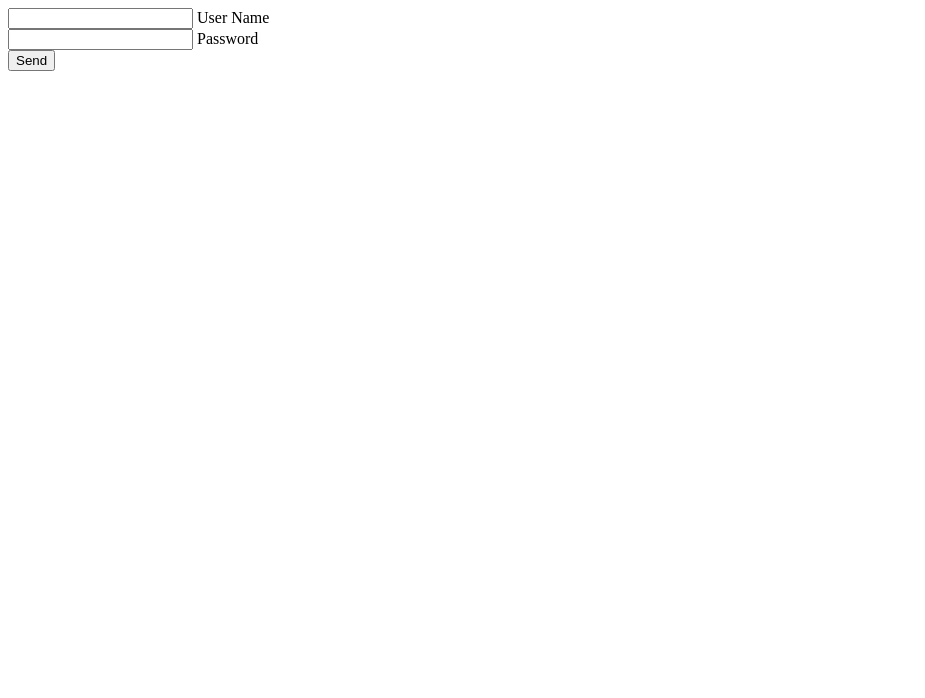
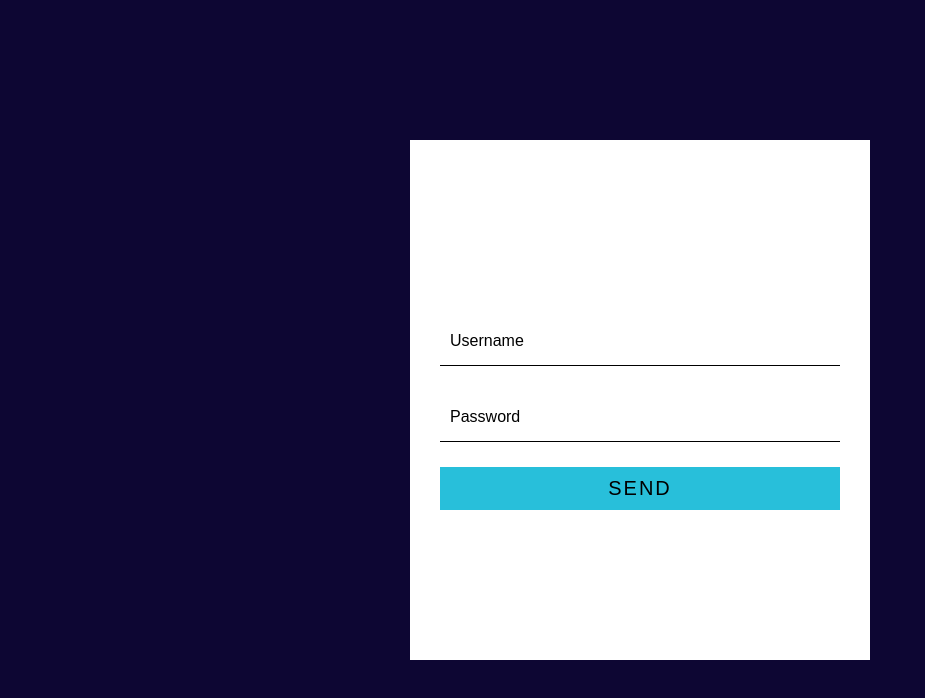
Before and after one commit to Theryx/webCifar_animated_form, a plain HTML site: page index.html in a window 1280 px wide. Shown: the whole page, without its empty margins (0-925 px from the left). Drawn offline with Linux system fonts and the light colour scheme.

Commit message:
Style done

```diff
--- a/index.html
+++ b/index.html
@@ -3,7 +3,7 @@
 <head>
     <meta charset="UTF-8">
     <meta name="viewport" content="width=device-width, initial-scale=1.0">
-
+    <link rel="stylesheet" href="style.css">
     <title>Login form</title>
 </head>
 <body>
@@ -12,7 +12,7 @@
             <form>
                 <div class="field">
                     <input type="text" id="name">
-                    <label for="name">User Name</label>
+                    <label for="name">Username</label>
                     <span class="border"></span>
                 </div>
                 <div class="field">
@@ -24,5 +24,6 @@
             </form>
         </div>
     </div>
+    <script src="app.js"></script>
 </body>
 </html>
--- a/style.css
+++ b/style.css
@@ -1,4 +1,78 @@
+@import url(https://fonts.googleapis.com/css2?family=Montserrat:wght@100&display=swap);
 
 body{
-    font-family: 'Segoe UI', Tahoma, Geneva, Verdana, sans-serif;
+    font-family: 'Monserrat', sans-serif;
 }
+
+*{
+    padding: 0;
+    margin: 0;
+}
+
+.container{
+    height: 100vh;
+    width: 100%;
+    display: flex;
+    justify-content: center;
+    align-items: center;
+    background-color: rgb(13,6,51);
+}
+
+form{
+    width: 400px;
+    background-color: white;
+    padding: 150px 30px;
+}
+input{
+    height: 30px;
+    width: 100%;
+    border: none;
+    padding: 10px;
+    border-bottom: .5px solid black;
+    transition: 1s ease all;
+}
+
+.field{
+    position: relative;
+    display: flex;
+    justify-content: center;
+    align-items: center;
+    margin: 25px 0;
+}
+.border{
+    position: absolute;
+    bottom: 0px;
+    left: 0px;
+    width: 100%;
+    transform: scale(0);
+    transform-origin: center;
+    height: 3px;
+    background-color: rgb(2, 224, 213);
+    transition: .4s ease-in-out all;
+}
+
+label{
+    position: absolute;
+    left: 10px;
+    transition: .5s ease all;
+}
+input:focus{
+    outline:0;
+}
+
+button{
+    padding: 10px 35px;
+    width: 100%;
+    background-color: rgb(40, 191, 218);
+    border: none;
+    font-size: 20px;
+    text-transform: uppercase;
+    letter-spacing: 2px;
+    transition: .7s ease all;
+    cursor: pointer;
+}
+
+button:hover{
+    background: rgb(44, 220, 233);
+    letter-spacing: 4px;
+}
```
